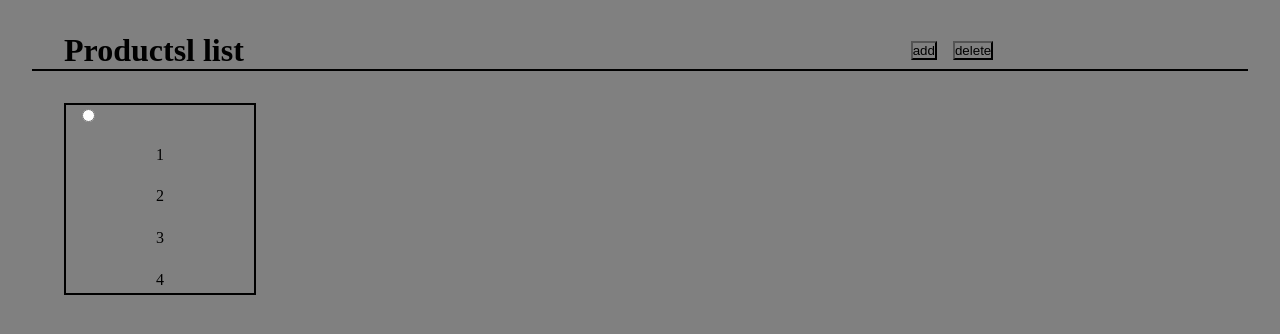
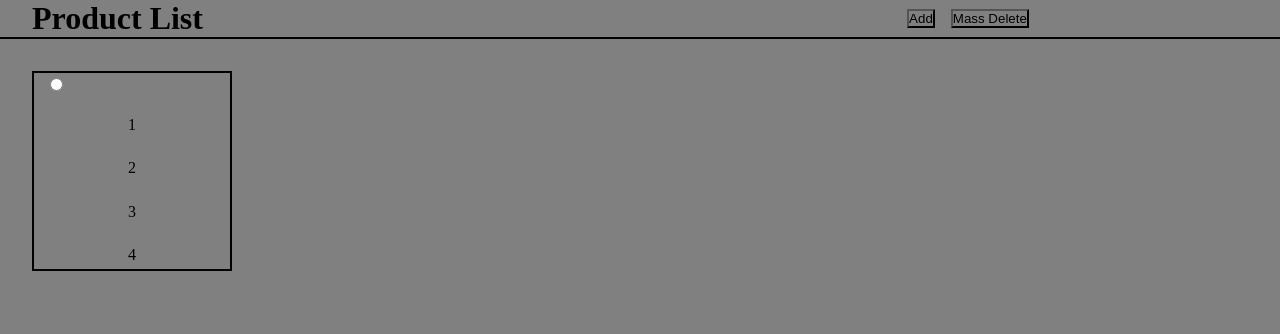
Before and after one commit to JustLenard/Scandiweb-Test, a React (Create React App) app: page / in a window 1280 px wide. Shown: the top 334 px of the page. Built offline with nearby package versions, Linux system fonts and the light colour scheme.

Commit message:
Make routing work

```diff
--- a/package.json
+++ b/package.json
@@ -9,6 +9,7 @@
     "node-sass": "^7.0.0",
     "react": "^17.0.2",
     "react-dom": "^17.0.2",
+    "react-router-dom": "^6.2.1",
     "react-scripts": "5.0.0",
     "web-vitals": "^2.1.2"
   },
--- a/src/componets/App.js
+++ b/src/componets/App.js
@@ -1,14 +1,17 @@
 import React from 'react';
-import NavBar from './NavBar/NavBar';
-import Card from './Card/Card';
-import './App.sass';
+
+import { BrowserRouter, Route, Routes, Link } from 'react-router-dom';
+import Home from './Pages/Home';
+import AddProduct from './Pages/AddProduct';
 
 const App = () => {
 	return (
-		<div class="main-container">
-			<NavBar />
-			<Card />
-		</div>
+		<BrowserRouter>
+			<Routes>
+				<Route path="/" element={<Home />} />
+				<Route path="/addproduct" exact element={<AddProduct />} />
+			</Routes>
+		</BrowserRouter>
 	);
 };
 
--- /dev/null
+++ b/src/componets/Button/Button.js
@@ -0,0 +1,7 @@
+import React from 'react';
+import './Button.sass';
+const Button = props => {
+	return <button className="btn">{props.textInButton}</button>;
+};
+
+export default Button;
--- a/src/componets/Card/Card.sass
+++ b/src/componets/Card/Card.sass
@@ -1,6 +1,6 @@
 .card
-    width: 15vw
-    height: 15vw
+    width: 200px
+    height: 200px
     border: 2px solid black
     display: flex
     flex-direction: column
--- a/src/componets/NavBar/NavBar.js
+++ b/src/componets/NavBar/NavBar.js
@@ -1,13 +1,17 @@
 import React from 'react';
 import './NavBar.sass';
+import { Link } from 'react-router-dom';
+import Button from '../Button/Button';
 
-const NavBar = () => {
+const NavBar = props => {
 	return (
 		<div id="navbar">
-			<h1 id="navbar-text">Productsl list</h1>
-			<div class="navbar-buttons">
-				<button id="add-product-btn">add</button>
-				<button id="delete-product-btn">delete</button>
+			<h1 id="navbar-text">{props.NavBarText}</h1>
+			<div className="navbar-buttons">
+				<Link to={props.addProductLink}>
+					<Button textInButton={props.textInButton1} />
+				</Link>
+				<Button textInButton={props.textInButton2} id="delete-product-btn" />
 			</div>
 		</div>
 	);
--- /dev/null
+++ b/src/componets/Pages/AddProduct.js
@@ -0,0 +1,17 @@
+import React from 'react';
+import NavBar from '../NavBar/NavBar';
+
+const AddProduct = props => {
+	return (
+		<div>
+			<NavBar
+				NavBarText={'Add Product'}
+				textInButton1={'Cancel'}
+				textInButton2={'Save'}
+				addProductLink="/"
+			/>
+		</div>
+	);
+};
+
+export default AddProduct;
--- /dev/null
+++ b/src/componets/Pages/Home.js
@@ -0,0 +1,20 @@
+import React from 'react';
+import NavBar from '../NavBar/NavBar';
+import Card from '../Card/Card';
+import './Home.sass';
+
+const Home = props => {
+	return (
+		<div>
+			<NavBar
+				NavBarText={'Product List'}
+				textInButton1={'Add'}
+				textInButton2={'Mass Delete'}
+				addProductLink="/addproduct"
+			/>
+			<Card />
+		</div>
+	);
+};
+
+export default Home;
```
Also changed, not shown: src/componets/Button/Button.sass (added), src/componets/Pages/Home.sass (renamed from src/componets/App.sass), 1 other file (tests, documents, lock files or other folders).
